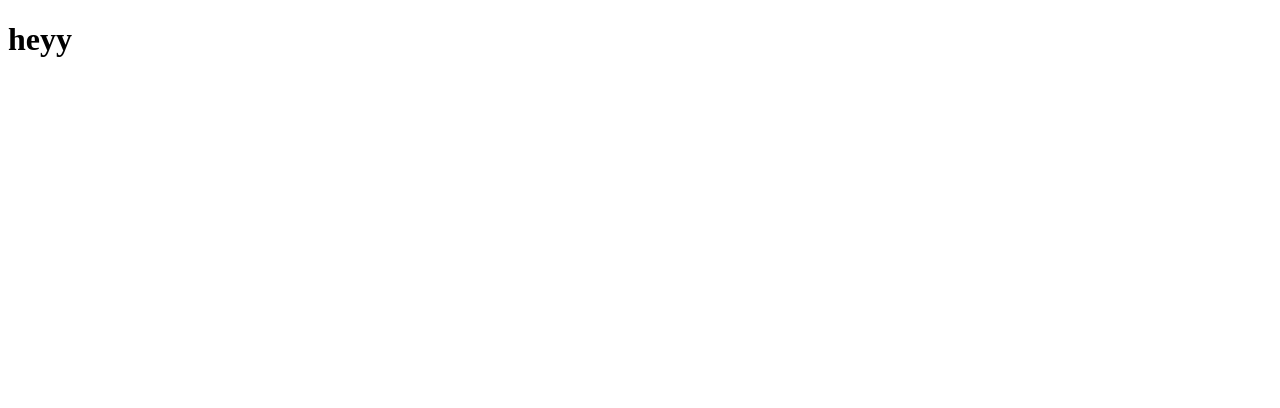
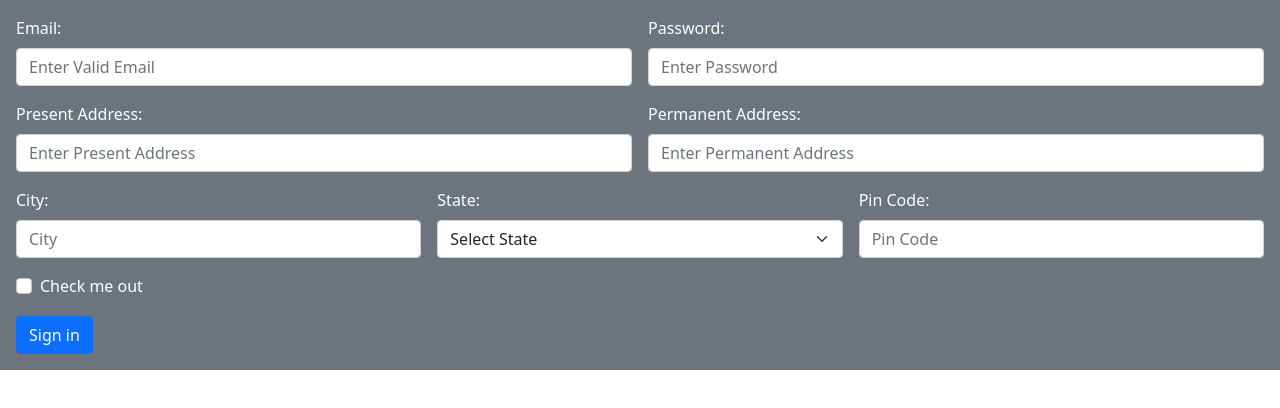
Before and after one commit to Ranga20000/Form, an Angular app: page / in a window 1280 px wide. Shown: the top 408 px of the page. Built offline with nearby package versions, Linux system fonts and the light colour scheme.

Commit message:
Form Template

```diff
--- a/src/app/app.component.html
+++ b/src/app/app.component.html
@@ -1 +1,51 @@
-<h1>heyy</h1>
+<div class="p-3 mb-2 bg-secondary text-white">
+    <form class="row g-3" >
+    <div class="col-md-6">
+      <label for="inputEmail4" class="form-label">Email:</label>
+      <input type="email" class="form-control" id="inputEmail4" placeholder="Enter Valid Email" >
+    </div>
+    <div class="col-md-6">
+      <label for="inputPassword4" class="form-label">Password:</label>
+      <input type="password" class="form-control" id="inputPassword4" placeholder="Enter Password">
+    </div>
+    <div class="col-6">
+      <label for="inputAddress" class="form-label"> Present Address: </label>
+      <input type="text" class="form-control" id="inputAddress" placeholder="Enter Present Address ">
+    </div>
+    <div class="col-6">
+      <label for="inputAddress2" class="form-label"> Permanent Address: </label>
+      <input type="text" class="form-control" id="inputAddress2" placeholder="Enter Permanent Address">
+    </div>
+    <div class="col-md-4">
+      <label for="inputCity" class="form-label">City:</label>
+      <input type="text" class="form-control" id="inputCity" placeholder="City">
+    </div>
+    <div class="col-md-4">
+      <label for="inputState" class="form-label">State: </label>
+      <select id="inputState" class="form-select">
+        <option selected> Select State</option>
+              <option value="Andhra Pradesh">Andhra Pradesh</option>
+              <option value="Karnataka">Karnataka</option>
+              <option value="Kerala">Kerala</option>
+              <option value="Goa">Goa</option>
+              <option value="Telangana">Telangana</option>
+              <option value="Tamil Nadu">Tamil Nadu</option>
+      </select>
+    </div>
+    <div class="col-md-4">
+      <label for="inputZip" class="form-label">Pin Code:</label>
+      <input type="text" class="form-control" id="inputZip" placeholder="Pin Code">
+    </div>
+    <div class="col-12">
+      <div class="form-check">
+        <input class="form-check-input" type="checkbox" id="gridCheck">
+        <label class="form-check-label" for="gridCheck">
+          Check me out
+        </label>
+      </div>
+    </div>
+    <div class="col-12">
+      <button type="submit" class="btn btn-primary" style="align-self: center;">Sign in</button>
+    </div>
+  </form>
+</div>
--- a/src/index.html
+++ b/src/index.html
@@ -6,6 +6,7 @@
   <base href="/">
   <meta name="viewport" content="width=device-width, initial-scale=1">
   <link rel="icon" type="image/x-icon" href="favicon.ico">
+  <link href="https://cdn.jsdelivr.net/npm/bootstrap@5.0.2/dist/css/bootstrap.min.css" rel="stylesheet" integrity="sha384-EVSTQN3/azprG1Anm3QDgpJLIm9Nao0Yz1ztcQTwFspd3yD65VohhpuuCOmLASjC" crossorigin="anonymous">
 </head>
 <body>
   <app-root></app-root>
```
